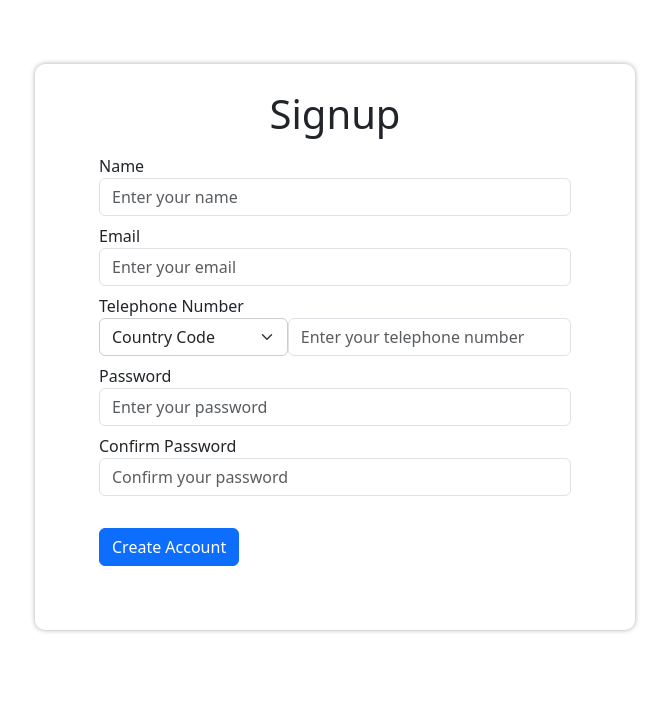
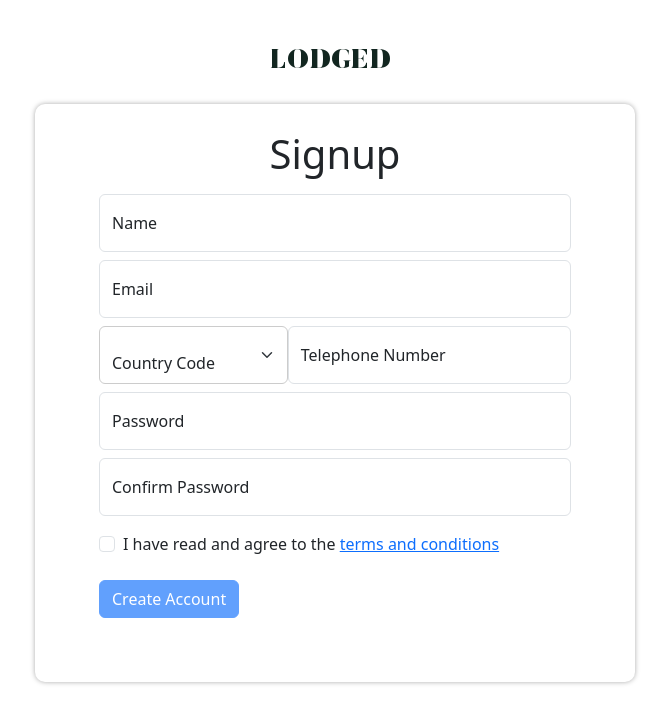
Before and after one commit to Bolang-Lonson/lodged, a React (Create React App) app: page /signup in a window 1280 px wide. Shown: the top 724 px of the page, without its empty margins (305-974 px from the left). Built offline with nearby package versions, Linux system fonts and the light colour scheme.

Commit message:
implemented usetate to only signup when terms are agreed with

```diff
--- a/src/Components/Login/login.css
+++ b/src/Components/Login/login.css
@@ -4,8 +4,8 @@
     /* border: 1px solid black;  */
     box-shadow: 0 0 5px #aaa;
     border-radius: 10px;
-    padding: 5%;
-    margin: 5% auto;
+    padding:2% 5% 5% 5%;
+    margin: 0 auto 5% auto;
 }
 
 @media (min-width: 960px) {
@@ -20,11 +20,10 @@
     }
 }
 
-.login-logo {
-    background-image: url("../../Assets/Images//other/logo-char.png");
-    background-size: contain;
-    background-repeat: no-repeat;
-    background-position: center center;
-    min-height: 75px;
-    transform: translateY(-10%);
+.logo-box {
+    display: grid;
+    place-items: center;
+    height: inherit;
+    margin: 0;
+    padding: 0;
 }
--- a/src/Components/Login/login.js
+++ b/src/Components/Login/login.js
@@ -1,5 +1,7 @@
 import './login.css';
 import 'bootstrap/dist/css/bootstrap.min.css';
+import drklogo from '../../Assets/Images/other/logo-char.png'
+import { useState } from 'react';
 
 const Login = () => {
     function signIn() {
@@ -7,20 +9,21 @@ const Login = () => {
     }
 
     return (
-        <div className='container-fluid'>
+        <div>
+            <div className='logo-box pt-4'><img src={drklogo} alt='...'/></div>
             <div className='form_box'>
+                <h1 className="text-center form-group mb-3">Login</h1>
                 <form>
-                    <div className='login-logo'></div>
-                    <div className="mb-3">
+                    <div className="form-group mb-3">
                         <label htmlFor="exampleInputEmail1" className="form-label">Email address</label>
                         <input type="email" className="form-control" id="exampleInputEmail1" aria-describedby="emailHelp"/>
                         <div id="emailHelp" className="form-text">Enter a valid email address.</div>
                     </div>
-                    <div className="mb-3">
+                    <div className="form-group mb-3">
                         <label htmlFor="exampleInputPassword1" className="form-label">Password</label>
                         <input type="password" className="form-control" id="exampleInputPassword1"/>
                     </div>
-                    <div className="mb-3 form-check">
+                    <div className="form-group mb-3 form-check">
                         <input type="checkbox" className="form-check-input" id="rem-check"/>
                         <label className="form-check-label" htmlFor="rem-check">Remember me</label>
                     </div>
@@ -28,7 +31,7 @@ const Login = () => {
                     <div className='form-text pt-1'>Don't have an account? <a href='/signup'>Signup</a></div>
                 </form>
             </div>
-            <div><p className="mt-5 mb-3 text-body-secondary">&copy; Lodged.com 2024</p></div>
+            <div><p className="mt-5 form-group mb-3 text-body-secondary">&copy; Lodged.com 2024</p></div>
         </div>
     )
 }
--- a/src/Components/Signup/signup.css
+++ b/src/Components/Signup/signup.css
@@ -5,7 +5,7 @@
     box-shadow: 0 0 5px #aaa;
     border-radius: 10px;
     padding:2% 5% 5% 5%;
-    margin: 5% auto;
+    margin: 0 auto 5% auto;
 }
 
 @media (min-width: 960px) {
@@ -20,6 +20,14 @@
     }
 }
 
+.logo-box {
+    display: grid;
+    place-items: center;
+    height: inherit;
+    margin: 0;
+    padding: 0;
+}
+
 .telly {
     display: flex;
     flex-wrap: wrap;
@@ -28,13 +36,14 @@
 }
 
 .telly label {
-    width: 100%;
+    /* width: 100%; */
+    float: right;
 }
 .telly select {
     width: 40%;
 }
 
-.telly input {
+.number {
     width: 60%;
 }
 
--- a/src/Components/Signup/signup.js
+++ b/src/Components/Signup/signup.js
@@ -1,24 +1,32 @@
 import './signup.css';
 import countries from './countrycodes.json';
 import 'bootstrap/dist/css/bootstrap.min.css';
+import drklogo from '../../Assets/Images/other/logo-char.png'
+import { useState } from 'react';
 
 const Signup = () => {
 
+    const [isChecked, setIsChecked] = useState(false);
+
+    const handleCheck = (event) => {
+        setIsChecked(event.target.checked);
+    }
+
     return (
         <div>
+            <div className='logo-box pt-4'><img src={drklogo} alt='...'/></div>
             <div className="container-sm box">
                 <h1 className="text-center mb-3">Signup</h1>
                 <form action="/signup" method="post">
-                    <div className="form-group my-2">
+                    <div className="form-floating my-2">
                         <label htmlFor="name">Name</label>
                         <input type="text" className="form-control" id="name" name="name" placeholder="Enter your name"/>
                     </div>
-                    <div className="form-group my-2">
-                        <label htmlFor="email">Email</label>
-                        <input type="email" className="form-control" id="email" name="email" placeholder="Enter your email"/>
+                    <div className="form-floating my-2">
+                        <label htmlFor="emailDisabled">Email</label>
+                        <input type="email" className="form-control" id="emailDisabled" name="email" placeholder="Enter your email"/>
                     </div>
-                    <div className="form-group my-2 telly">
-                        <label htmlFor="phone">Telephone Number</label>
+                    <div className="form-floating my-2 telly">
                         <select id="country-selector" name="country" className='form-select'>
                             <option value="">Country Code</option>
                             {countries.map((country, index) => (
@@ -28,17 +36,24 @@ const Signup = () => {
                             )
                             )}
                         </select>
-                        <input type="tel" className="form-control" id="phone" name="phone" placeholder="Enter your telephone number"/>
+                        <div className='form-floating number'>
+                            <label htmlFor="phone">Telephone Number</label>
+                            <input type="tel" className="form-control" id="phone" name="phone" placeholder="Enter your telephone number"/>
+                        </div>
                     </div>
-                    <div className="form-group my-2">
+                    <div className="form-floating my-2">
                         <label htmlFor="password">Password</label>
                         <input type="password" className="form-control" id="password" name="password" placeholder="Enter your password"/>
                     </div>
-                    <div className="form-group my-2">
+                    <div className="form-floating my-2">
                         <label htmlFor="confirmPassword">Confirm Password</label>
                         <input type="password" className="form-control" id="confirmPassword" name="confirmPassword" placeholder="Confirm your password"/>
                     </div>
-                    <button type="submit" className="btn btn-primary mt-4">Create Account</button>
+                    <div className="form-check my-3">
+                        <input type="checkbox" className="form-check-input" id="rem-check" checked={isChecked} onChange={handleCheck}/>
+                        <label className="form-check-label" htmlFor="rem-check">I have read and agree to the <a href='/termsandcoditions'>terms and conditions</a></label>
+                    </div>
+                    <button type="submit" className="btn btn-primary mt-2" disabled={!isChecked}>Create Account</button>
                 </form>
             </div>
         </div>
```
